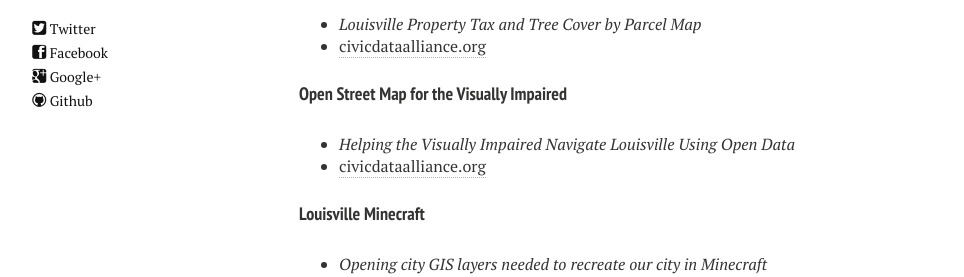
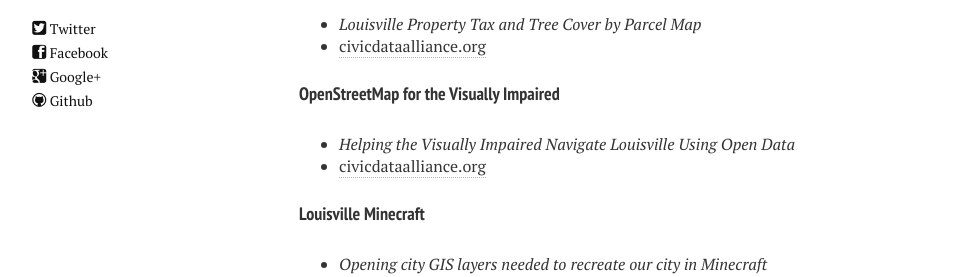
Before and after one commit to reydelleon/civicdata.github.io, a Jekyll site: the page built from projects.md, in a window 1280 px wide and 900 px high, scrolled down 503 px. Shown: the part 178-455 px from the top of the window, without its empty margins (21-985 px from the left). Built offline with Jekyll 4.4.1, drawn with Linux system fonts in a browser that asks for light colours; nearby versions of some CDN libraries.

Commit message:
Fixed OSM typo

```diff
--- a/projects.md
+++ b/projects.md
@@ -22,7 +22,7 @@ The Civic Data Alliance is composed of local volunteers, helping to open data, a
 * *Louisville Property Tax and Tree Cover by Parcel Map*
 * [civicdataalliance.org](http://www.civicdataalliance.org/louisville-property-tax-tree-canopy-map-open-data/)
 
-#### **Open Street Map for the Visually Impaired**
+#### **OpenStreetMap for the Visually Impaired**
 * *Helping the Visually Impaired Navigate Louisville Using Open Data*
 * [civicdataalliance.org](http://www.civicdataalliance.org/gis-open-data-american-printing-house-open-street-map/)
 
```
